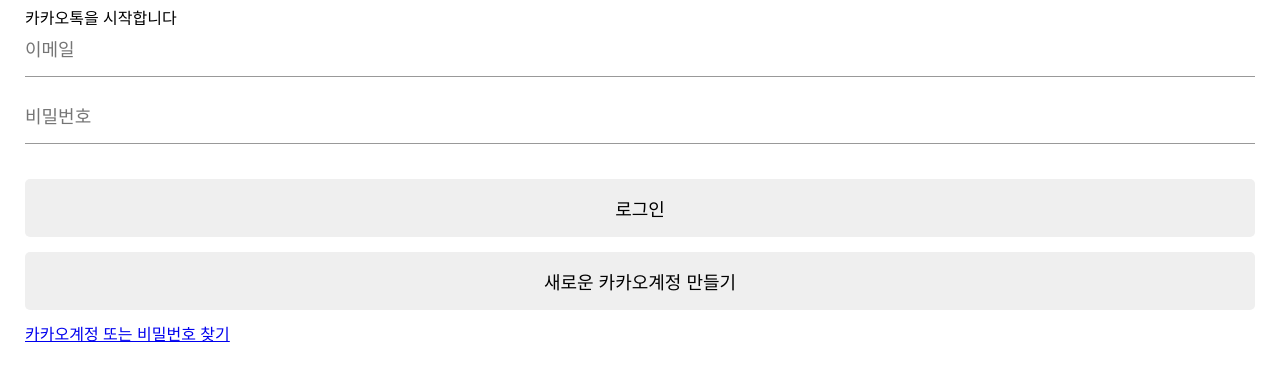
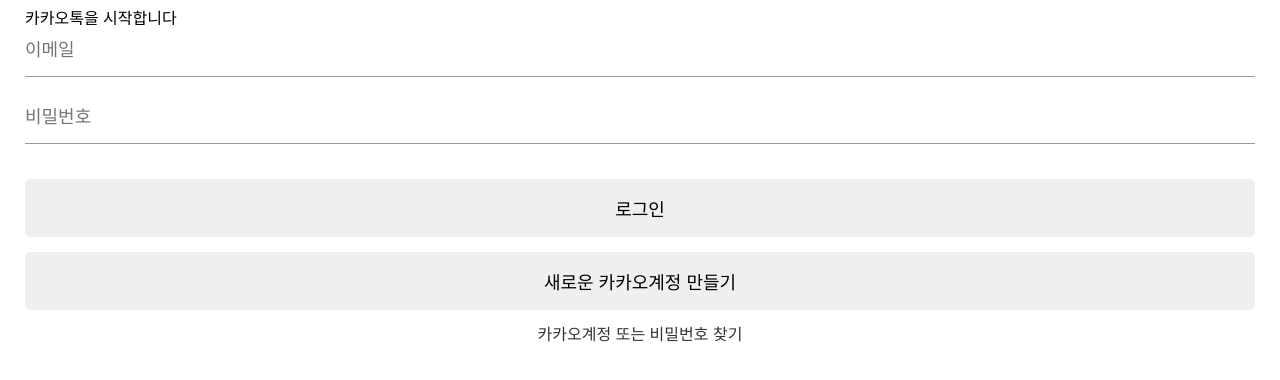
Before and after one commit to ahnteahyeon/kakotalk, a plain HTML site: page index.html in a window 1280 px wide. Shown: the part 38-418 px from the top of the page. Drawn offline with Linux system fonts and the light colour scheme.

Commit message:
login.css CSS 코드 추가

```diff
--- a/css/pages/login.css
+++ b/css/pages/login.css
@@ -20,3 +20,8 @@
 .login .account-btn:hover {
   background-color: var(--signiture-yellow);
 }
+
+.login .account-link {
+  margin: 0 auto;
+  color: var(--black);
+}
--- a/css/reset.css
+++ b/css/reset.css
@@ -142,3 +142,11 @@
   border: none;
   cursor: pointer;
 }
+
+a {
+  text-decoration: none;
+}
+
+.a:visited {
+  color: var(--signiture-brown);
+}
--- a/css/variables.css
+++ b/css/variables.css
@@ -1,5 +1,6 @@
 :root {
   --signiture-yellow: #fee500;
+  --signiture-brown: #3a1d1d;
   --white: #ffffff;
   --dark-gray: #464646;
   --grey: #999999;
```
